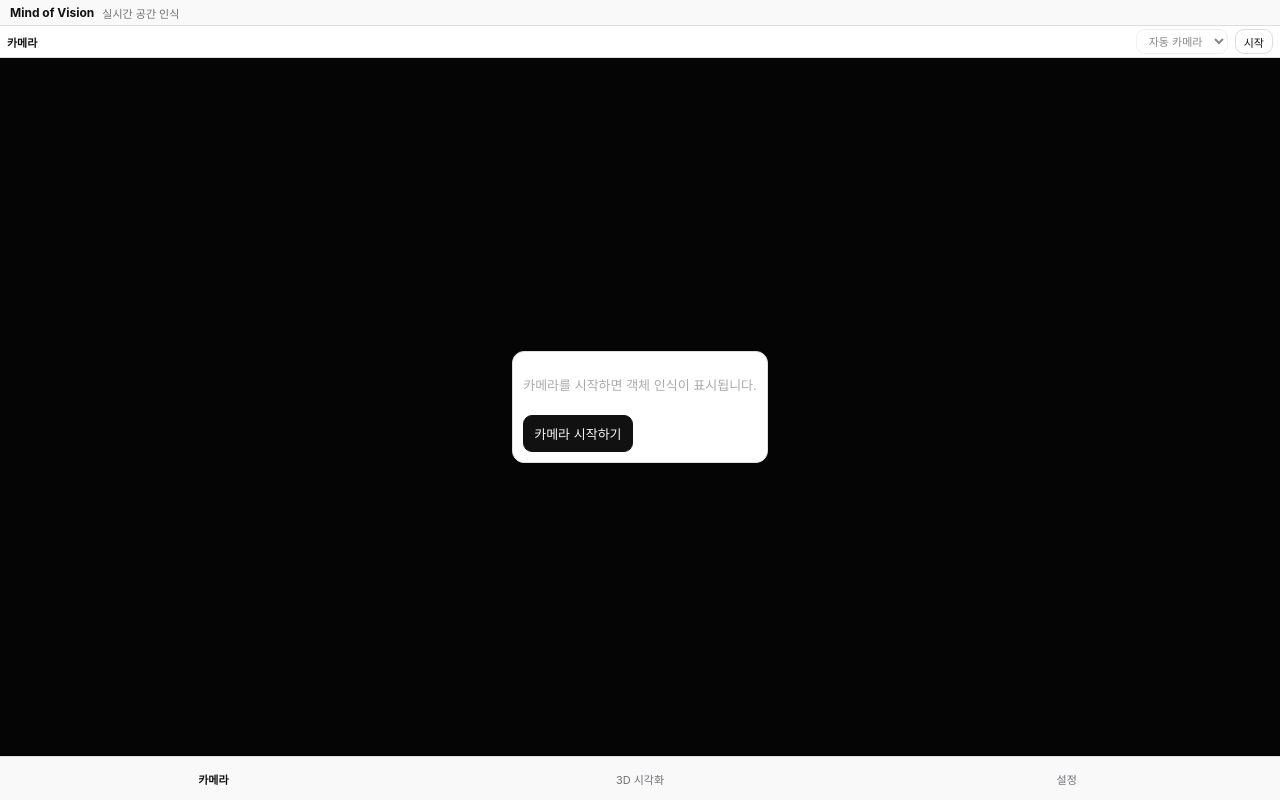
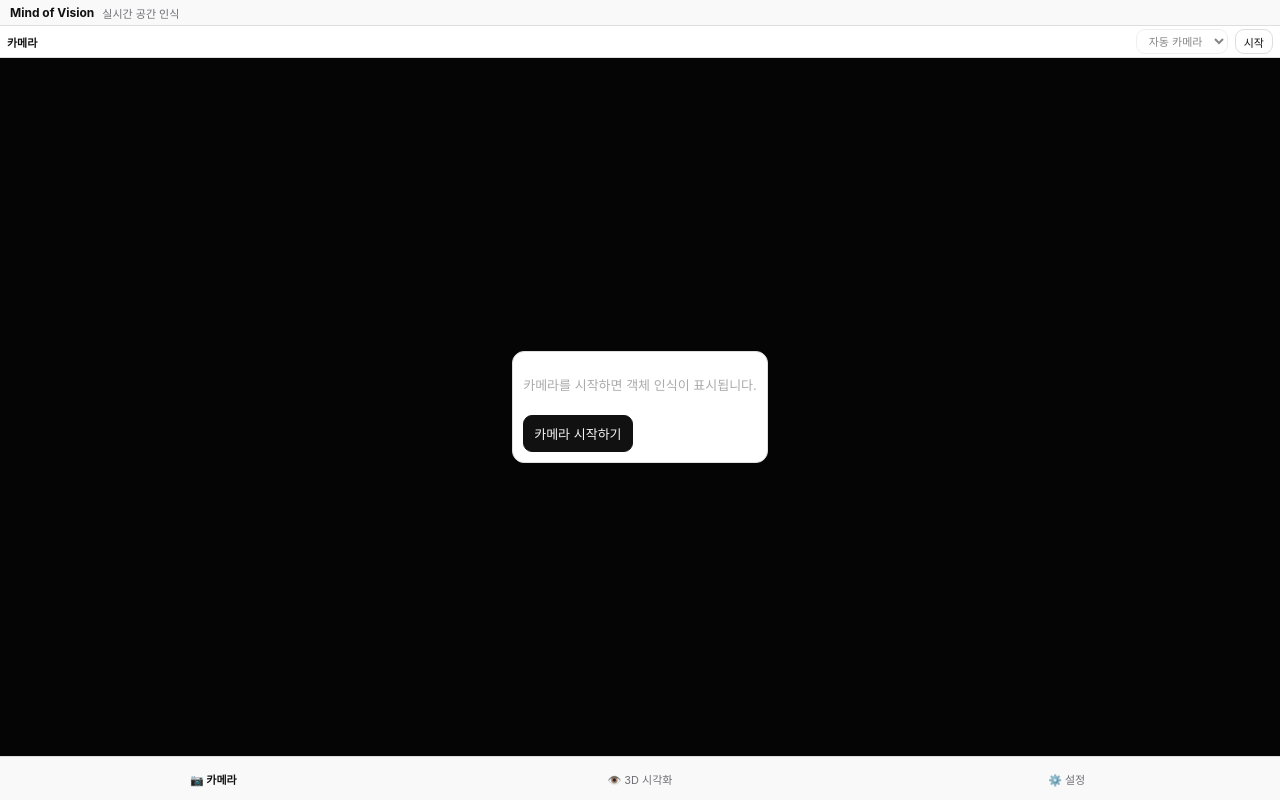
Before and after one commit to imdhson/mind-of-vision-webapp, a React (Vite) app: page / in a window 1280 px wide. Built offline with nearby package versions, Linux system fonts and the light colour scheme.

Commit message:
feat(ux): add visual icons to bottom navigation tabs
Co-authored-by: imdhson <22591714+imdhson@users.noreply.github.com>

```diff
--- a/src/components/common/BottomTabs.tsx
+++ b/src/components/common/BottomTabs.tsx
@@ -1,9 +1,9 @@
 import { useObjectStore } from '@/stores/objectStore';
 import { useShallow } from 'zustand/react/shallow';
 const tabs = [
-  ['camera', '카메라'],
-  ['vision', '3D 시각화'],
-  ['settings', '설정'],
+  ['camera', '📷 카메라'],
+  ['vision', '👁️ 3D 시각화'],
+  ['settings', '⚙️ 설정'],
 ] as const;
 export function BottomTabs() {
   const { tab, setTab } = useObjectStore(useShallow((s) => ({ tab: s.tab, setTab: s.setTab })));
```
Also changed, not shown: .Jules/palette.md.
